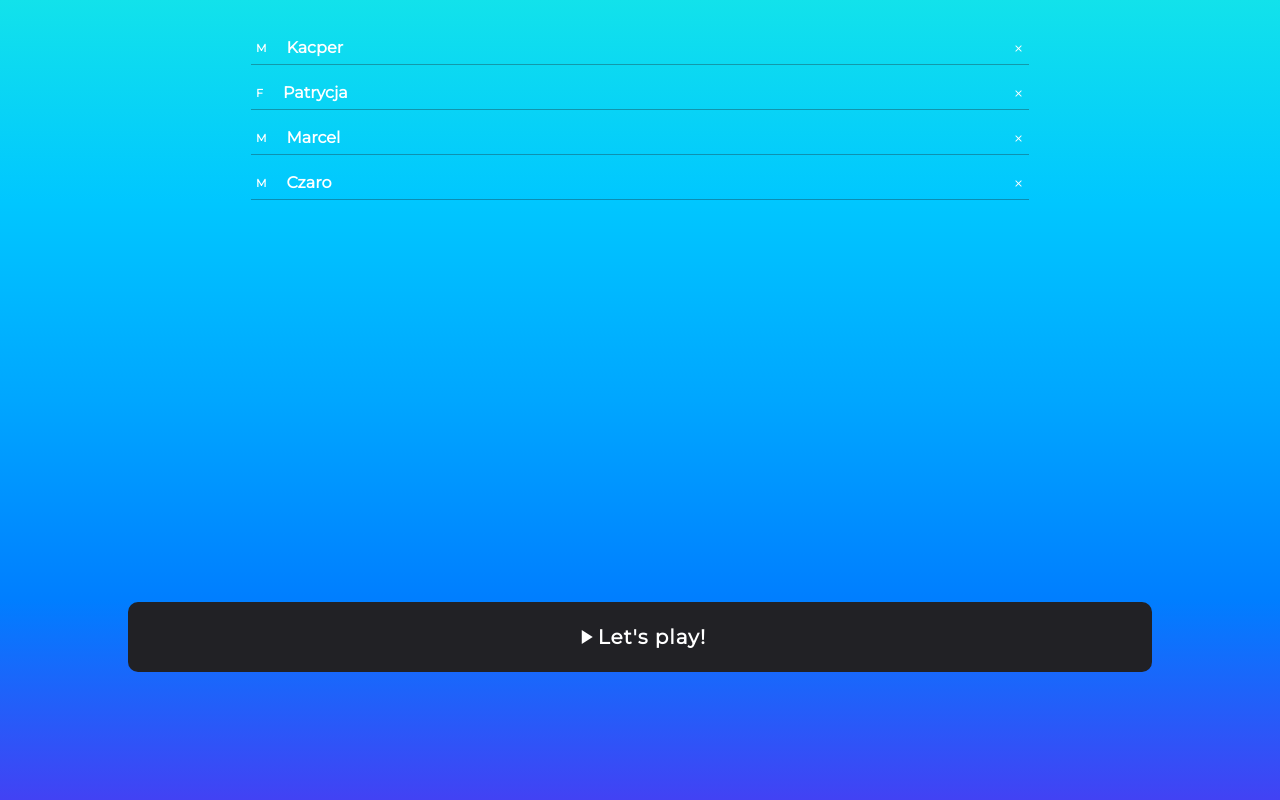
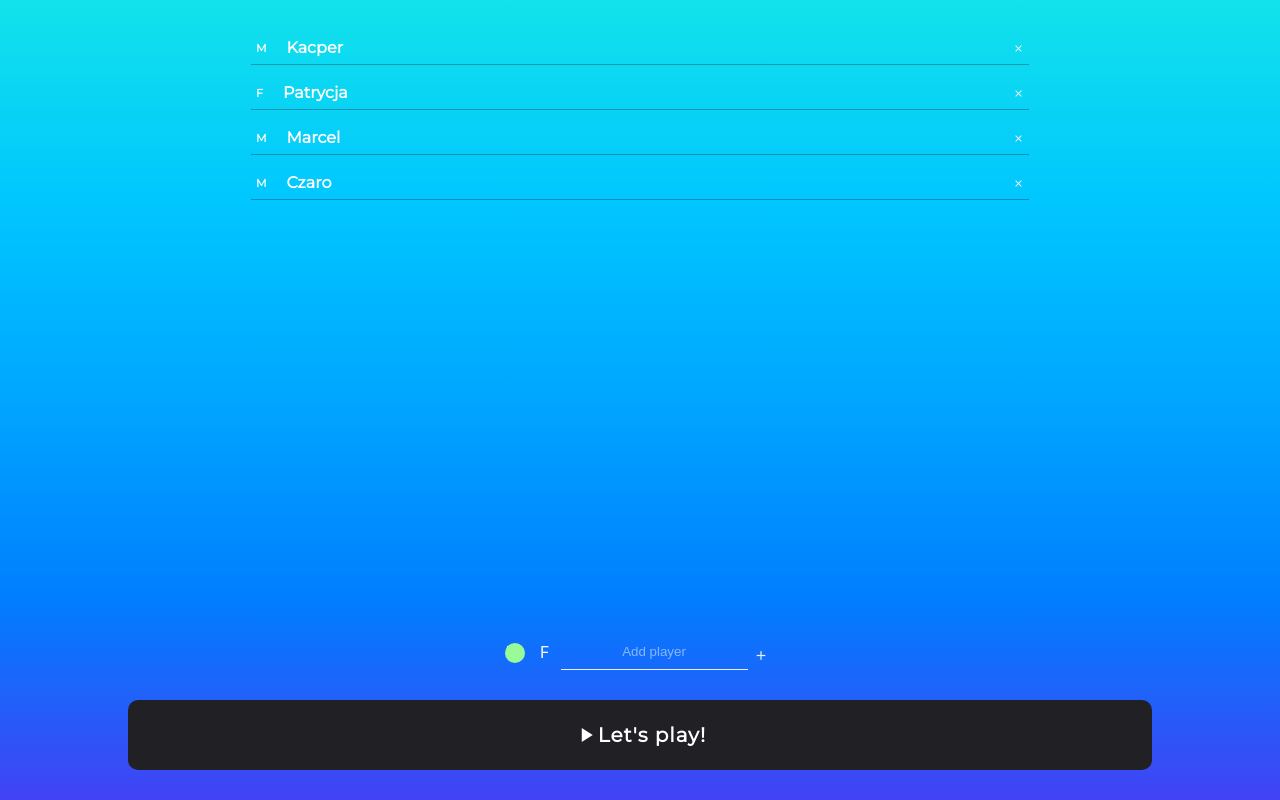
Before and after one commit to nightspite/truth-or-dare, a React (Create React App) app: page / in a window 1280 px wide. Built offline with nearby package versions, Linux system fonts and the light colour scheme.

Commit message:
styled radio input and user-create input

```diff
--- a/src/App.css
+++ b/src/App.css
@@ -40,10 +40,68 @@
       .add-players .players .player i {
         font-size: 11px;
         margin-left: auto;
-        margin-right: 0; }
+        margin-right: 0;
+        cursor: pointer; }
+    .add-players .players .no-players span {
+      margin: 0 auto; }
   .add-players .add-player {
     position: absolute;
-    bottom: 140px; }
+    bottom: 130px; }
+    .add-players .add-player .player-form {
+      display: flex;
+      flex-direction: row;
+      max-width: 80vw;
+      margin: 0 auto;
+      padding-right: 10px; }
+      .add-players .add-player .player-form .switch {
+        min-width: 65px;
+        position: relative; }
+        .add-players .add-player .player-form .switch:before {
+          content: '  ';
+          z-index: -1;
+          display: inline-block; }
+        .add-players .add-player .player-form .switch__label {
+          display: inline-block;
+          padding: 10px;
+          cursor: pointer;
+          transition: color 200ms ease-out; }
+          .add-players .add-player .player-form .switch__label:hover {
+            color: white; }
+        .add-players .add-player .player-form .switch__indicator {
+          width: 20px;
+          height: 20px;
+          position: absolute;
+          top: 9px;
+          left: -1px;
+          border-radius: 50%;
+          transition: transform 600ms cubic-bezier(0.02, 0.94, 0.09, 0.97), background 300ms cubic-bezier(0.17, 0.67, 0.14, 1.03);
+          transform: translate3d(1rem, 0, 0); }
+        .add-players .add-player .player-form .switch input#male:checked ~ .switch__indicator {
+          background: PaleGreen;
+          transform: translateX(10px); }
+        .add-players .add-player .player-form .switch input#female:checked ~ .switch__indicator {
+          background: MediumTurquoise;
+          transform: translateX(37px); }
+        .add-players .add-player .player-form .switch input[type="radio"]:not(:checked), .add-players .add-player .player-form .switch input[type="radio"]:checked {
+          display: none; }
+    .add-players .add-player input#user-input {
+      min-width: 0;
+      border: none;
+      border-bottom: 1px solid rgba(255, 255, 255, 0.9);
+      background: none;
+      color: #fff;
+      padding: 0 5px;
+      text-align: center; }
+      .add-players .add-player input#user-input::placeholder {
+        color: rgba(255, 255, 255, 0.5); }
+    .add-players .add-player button {
+      border: none;
+      background: none;
+      color: rgba(255, 255, 255, 0.9);
+      cursor: pointer; }
+      .add-players .add-player button i {
+        font-size: 15px;
+        margin-top: 10px; }
   .add-players .start-btn {
     width: 80%;
     height: 70px;
@@ -53,7 +111,7 @@
     border-radius: 10px;
     position: absolute;
     bottom: 0;
-    margin-bottom: 10vw;
+    margin-bottom: 30px;
     display: flex;
     align-items: center;
     justify-content: center;
--- a/src/App.scss
+++ b/src/App.scss
@@ -53,13 +53,103 @@
         font-size: 11px;
         margin-left: auto;
         margin-right: 0;
+        cursor: pointer;
       }
     }
+
+    .no-players{
+      span{
+        margin: 0 auto;
+      }
+    }
+
   }
 
   .add-player{
     position: absolute;
-    bottom: 140px;
+    bottom: 130px;
+
+    .player-form{
+      display: flex;
+      flex-direction: row;
+      max-width: 80vw;
+      margin: 0 auto;
+      padding-right: 10px;
+
+      .switch {
+        min-width: 65px;
+        position: relative;
+        &:before {
+          content: '  ';
+          z-index: -1;
+          display: inline-block;
+        }
+
+        &__label {
+          display: inline-block;
+          padding: 10px;
+          cursor: pointer;
+          transition: color 200ms ease-out;
+          &:hover {
+            color: white;
+          }
+        }
+        &__indicator {
+          width: 20px;
+          height: 20px;
+          position: absolute;
+          top: 9px;
+          left: -1px;
+          border-radius: 50%;
+          transition: transform 600ms cubic-bezier(.02,.94,.09,.97),
+                      background 300ms cubic-bezier(.17,.67,.14,1.03);
+          transform: translate3d(1rem,0,0);
+        }
+
+        input#male:checked ~ .switch__indicator {
+          background: PaleGreen;
+          transform: translateX(10px);
+        }
+        input#female:checked ~ .switch__indicator {
+          background: MediumTurquoise;
+          transform: translateX(37px);
+        }
+
+        input[type="radio"] {
+          &:not(:checked),
+          &:checked {
+            display: none;
+          }
+        }
+      }
+    }
+
+    input#user-input{
+      min-width: 0;
+      border: none;
+      border-bottom: 1px solid rgba(255,255,255,0.9);
+      background: none;
+      color: #fff;
+      padding: 0 5px;
+      text-align: center;
+
+      &::placeholder{
+        color: rgba(255,255,255,0.5);
+      }
+    }
+
+    button{
+      border: none;
+      background: none;
+      color: rgba(255,255,255,0.9);
+      cursor: pointer;
+
+      i{
+        font-size: 15px;
+        margin-top: 10px;
+      }
+    }
+
   }
 
   .start-btn{
@@ -71,7 +161,7 @@
     border-radius: 10px;
     position: absolute;
     bottom: 0;
-    margin-bottom: 10vw;
+    margin-bottom: 30px;
     display: flex;
     align-items: center;
     justify-content: center;
--- a/src/components/AddPlayer.js
+++ b/src/components/AddPlayer.js
@@ -41,19 +41,26 @@ class AddPlayer extends Component{
 
       <div className="add-player">
         <form className="player-form" onSubmit={this.handleSubmit}>
+          <div className="switch">
 
-        <input type="radio" name="gender" value="M" checked={this.state.gender === 'M'} onChange={this.handleOptionChange}/>
-          <label htmlFor="M">M</label>
 
-          <input type="radio" name="gender" value="F" checked={this.state.gender === 'F'} onChange={this.handleOptionChange}/>
-          <label htmlFor="F">F </label>
+            <input type="radio" name="gender" value="M" id="male" checked={this.state.gender === 'M'} onChange={this.handleOptionChange}/>
+            <label htmlFor="male" className="switch__label">M</label>
 
-          <input type="text" onChange={this.handleChange} value={this.state.name}/>
 
-          <button>SUBMIT</button>
+            <input type="radio" name="gender" value="F" id="female" checked={this.state.gender === 'F'} onChange={this.handleOptionChange}/>
+            <label htmlFor="female" className="switch__label">F</label>
+
+
+            <div className="switch__indicator"></div>
+          </div>
+
+
+          <input type="text" id="user-input" placeholder="Add player" onChange={this.handleChange} value={this.state.name}/>
+
+          <button><i className="material-icons">add</i></button>
         </form>
       </div>
-
     )
   }
 }
--- a/src/components/Players.js
+++ b/src/components/Players.js
@@ -12,7 +12,9 @@ const Players = ({players, deletePlayer}) => {
       )
     })
   ) : (
-    <p>Add player</p>
+    <div className="player no-players">
+      <span>Add users</span>
+    </div>
   )
   return (
       <div className="players">
```
Also changed, not shown: 1 other file (tests, documents, lock files or other folders).
